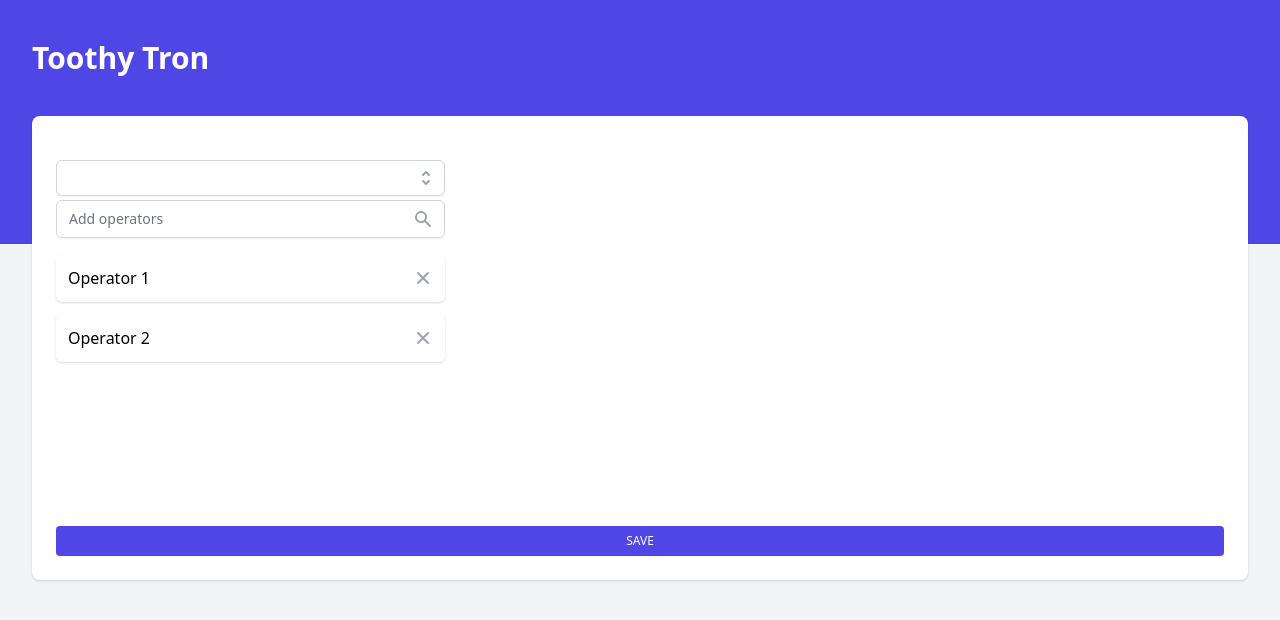
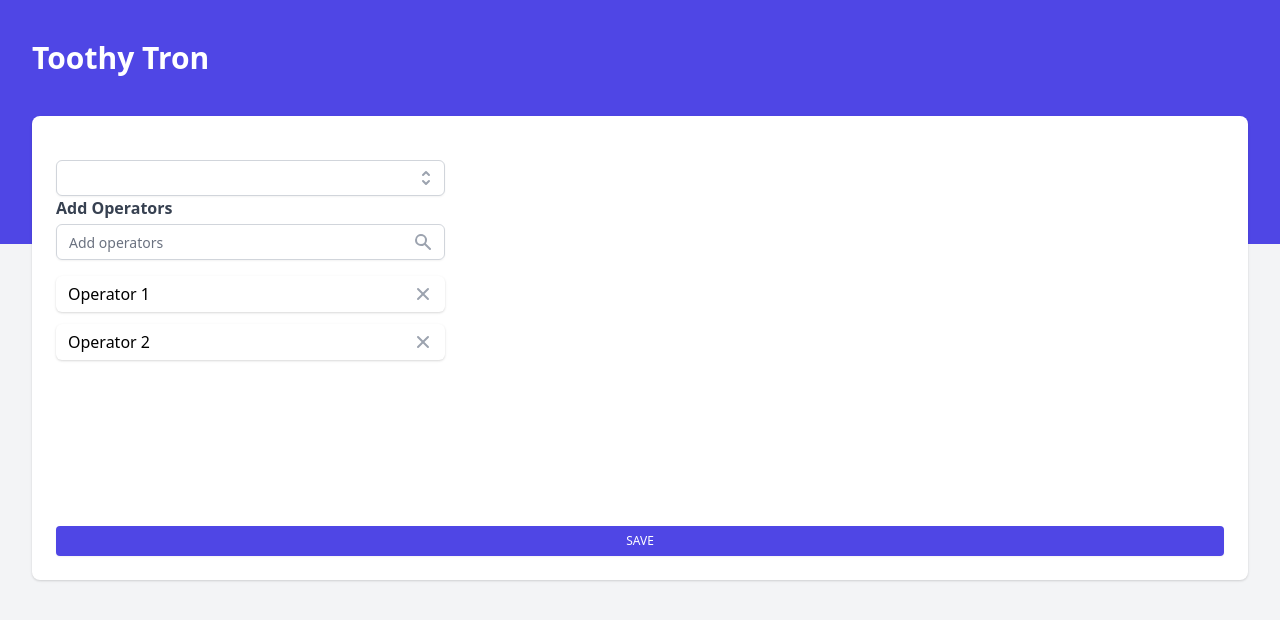
Before and after one commit to analyticsflowee/toothy-exe, a Vue app: page / in a window 1280 px wide. Shown: the top 620 px of the page. Built offline with nearby package versions, Linux system fonts and the light colour scheme.

Commit message:
fix: add operators style and labesl

```diff
--- a/src/components/AddOperators.vue
+++ b/src/components/AddOperators.vue
@@ -1,8 +1,8 @@
 <template>
   <div>
-    <label for="addOperators" class="block text-sm font-medium text-gray-700">
-      <slot></slot
-    ></label>
+    <label for="addOperators" class="block text-md font-bold text-gray-700">
+      Add Operators
+    </label>
     <div class="mt-1 relative rounded-md shadow-sm">
       <BasicDropdown
         :selected="selected"
@@ -14,7 +14,7 @@
             type="text"
             name="add-operators"
             id="addOperators"
-            class="focus:ring-indigo-500 focus:border-indigo-500 block w-full pr-10 sm:text-sm border-gray-300 rounded-md"
+            class="focus:ring-indigo-500 focus:border-indigo-500 block w-full pr-10 sm:text-sm border-gray-300 rounded-md h-9"
             placeholder="Add operators"
             v-model="search"
             @keydown.esc="hide"
@@ -32,7 +32,7 @@
       <li
         v-for="operator in parsedSelected"
         :key="operator.key"
-        class="bg-white shadow overflow-hidden rounded-md px-3 py-3 inline-flex w-full justify-between"
+        class="bg-white shadow overflow-hidden rounded-md px-3 inline-flex w-full justify-between items-center h-9"
       >
         <span>
           {{ operator.label }}
```
